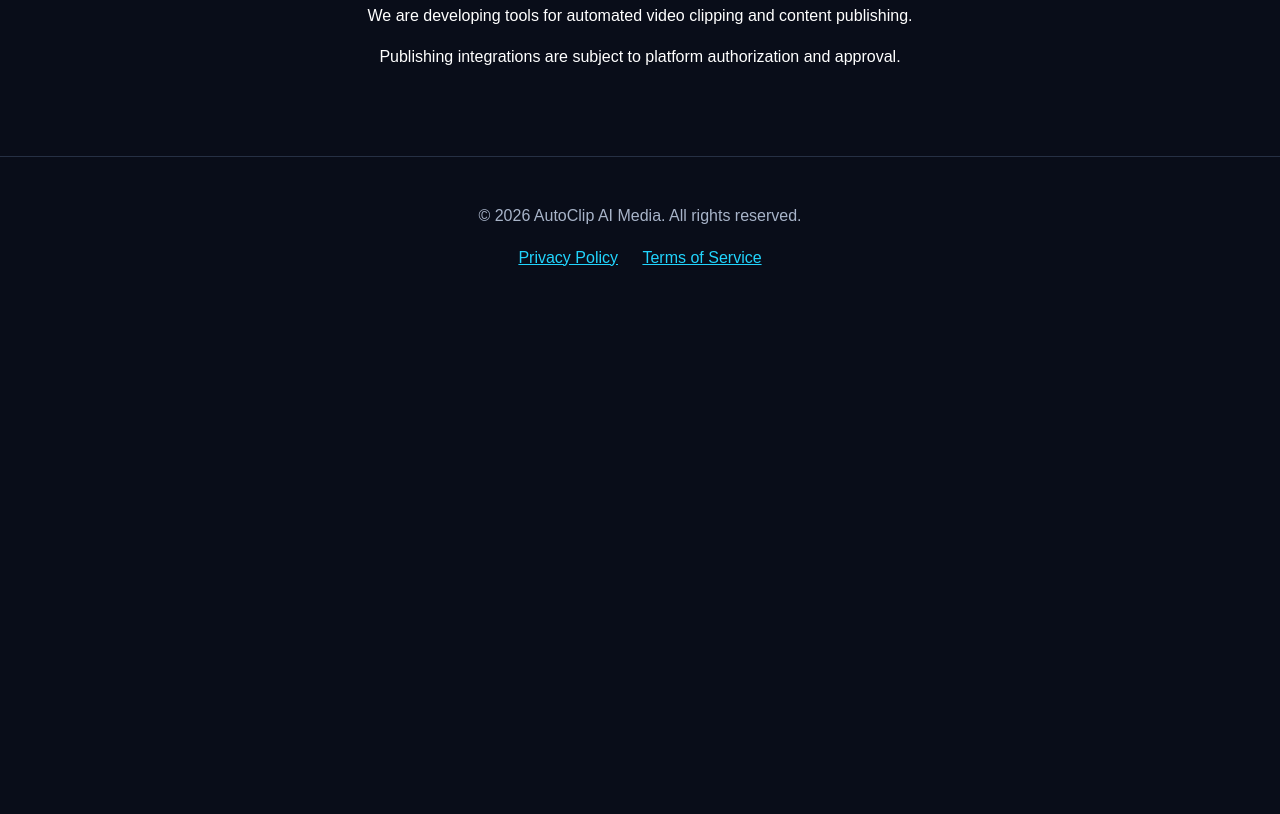
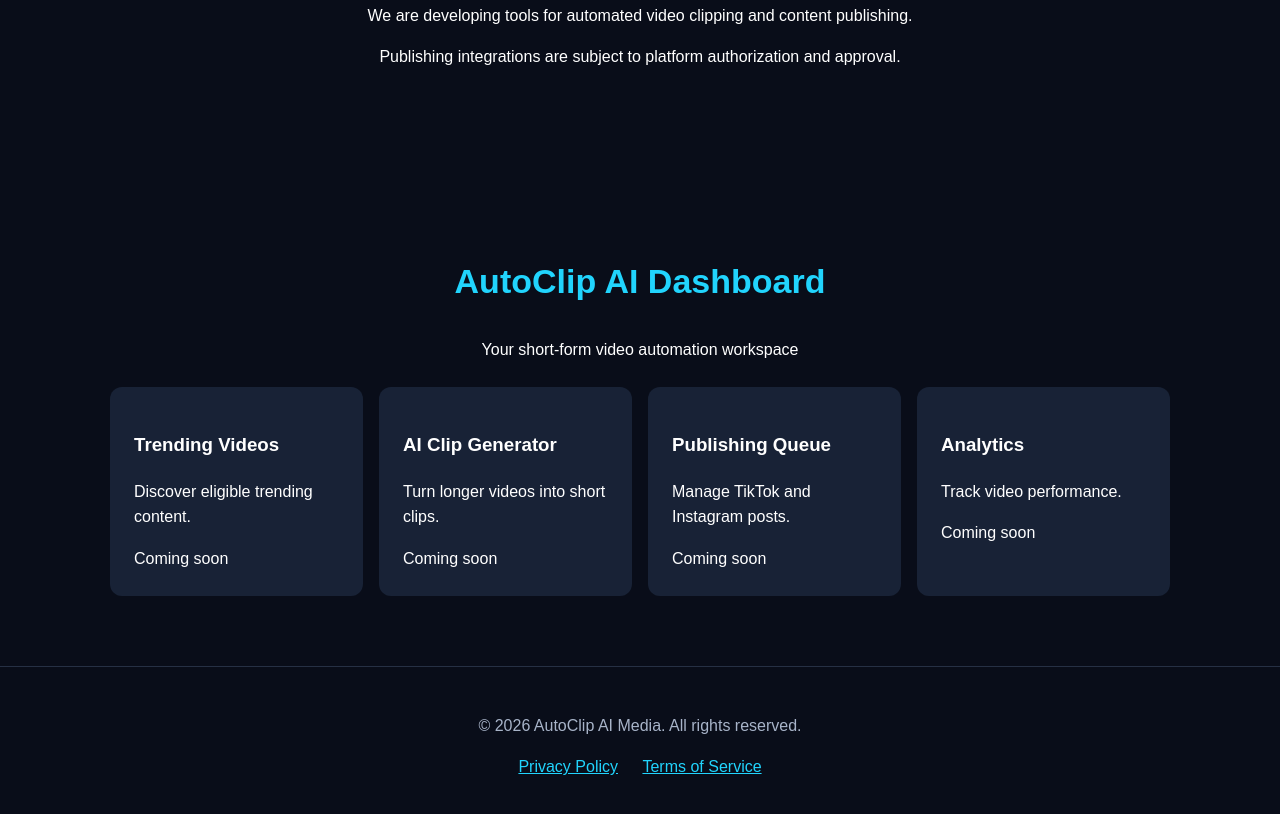
Before and after one commit to conscorp22-glitch/autoclip-ai-website, a plain HTML site: page index.html in a window 1280 px wide. Shown: the part 1703-2517 px from the top of the page. Before the commit the page ends 2019 px from the top, so only its background shows below. Drawn offline with Linux system fonts and the light colour scheme.

Commit message:
Add AutoClip AI dashboard 4.

```diff
--- a/index.html
+++ b/index.html
@@ -173,6 +173,42 @@
     </section>
   </main>
 
+
+<section id="dashboard" style="padding:40px 20px;max-width:1100px;margin:30px auto;">
+  <h2 style="text-align:center;color:#21d4fd;">
+    AutoClip AI Dashboard
+  </h2>
+  <p style="text-align:center;margin-bottom:25px;">
+    Your short-form video automation workspace
+  </p>
+
+  <div style="display:grid;grid-template-columns:repeat(auto-fit,minmax(220px,1fr));gap:16px;">
+    <div style="background:#182236;padding:24px;border-radius:12px;">
+      <h3>Trending Videos</h3>
+      <p>Discover eligible trending content.</p>
+      <span>Coming soon</span>
+    </div>
+
+    <div style="background:#182236;padding:24px;border-radius:12px;">
+      <h3>AI Clip Generator</h3>
+      <p>Turn longer videos into short clips.</p>
+      <span>Coming soon</span>
+    </div>
+
+    <div style="background:#182236;padding:24px;border-radius:12px;">
+      <h3>Publishing Queue</h3>
+      <p>Manage TikTok and Instagram posts.</p>
+      <span>Coming soon</span>
+    </div>
+
+    <div style="background:#182236;padding:24px;border-radius:12px;">
+      <h3>Analytics</h3>
+      <p>Track video performance.</p>
+      <span>Coming soon</span>
+    </div>
+  </div>
+</section>
+
   <footer>
     <p>© 2026 AutoClip AI Media. All rights reserved.</p>
     <p>
```
